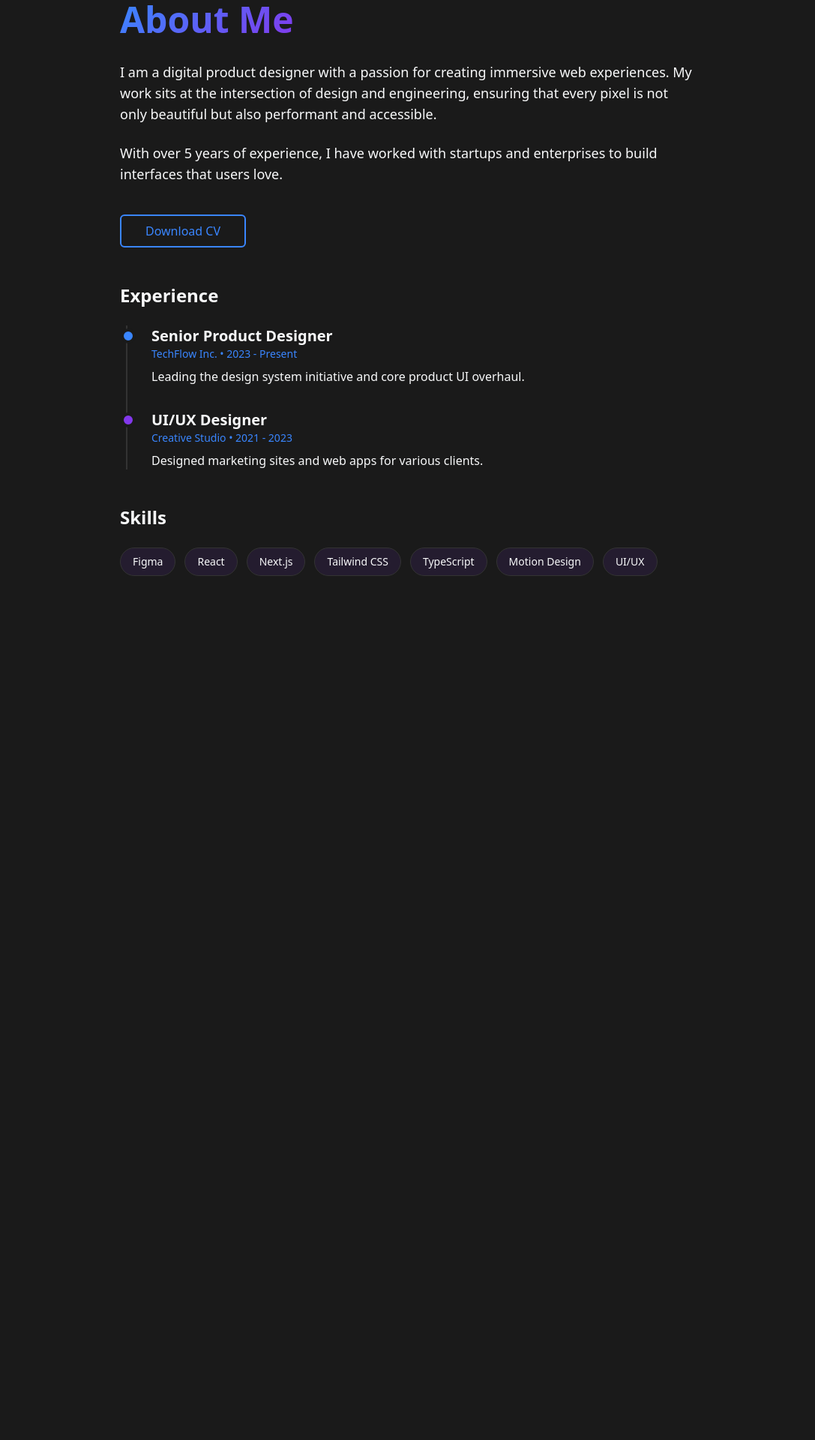
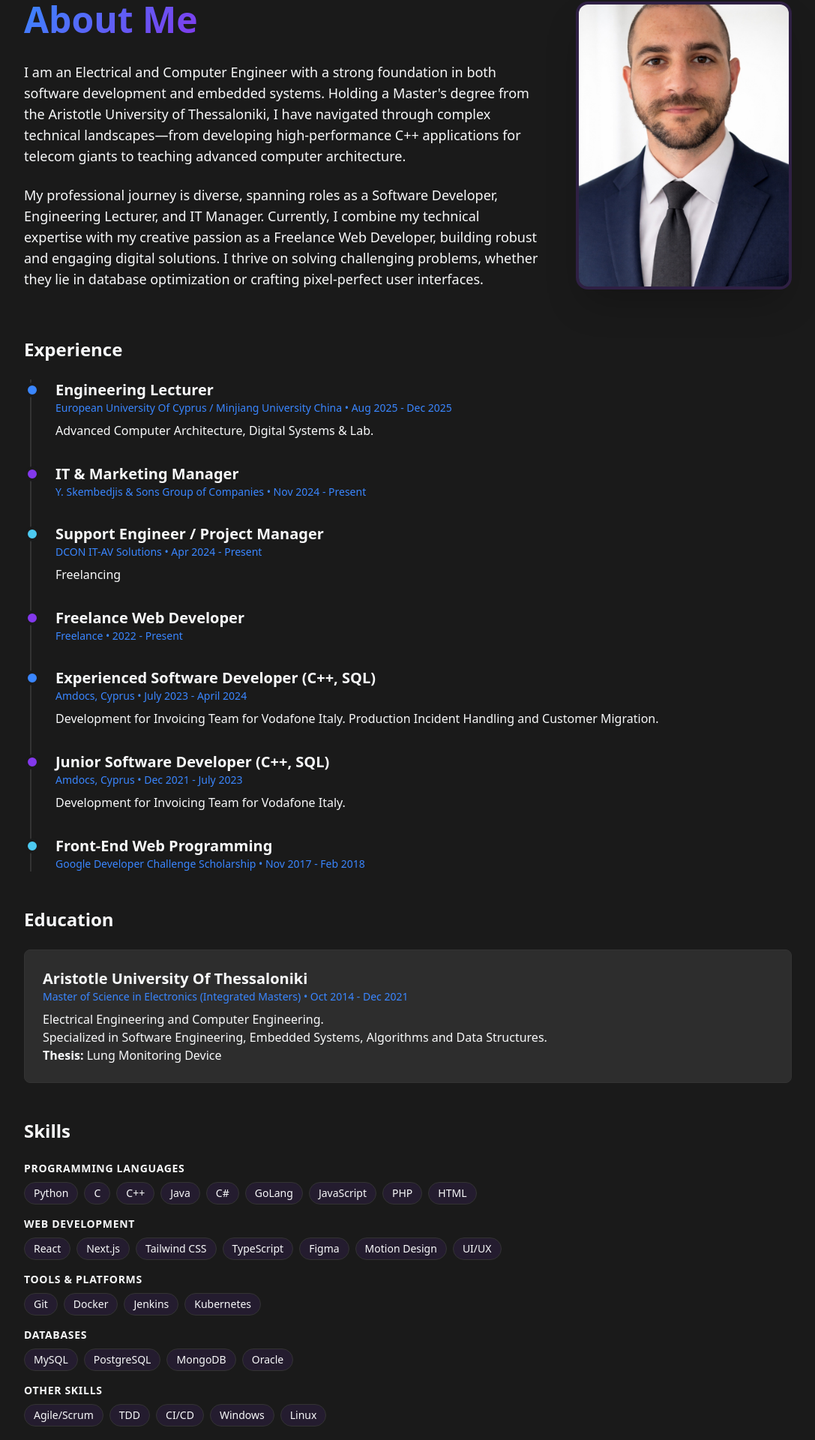
Before and after one commit to georgiougt/My-Portfolio, a Next.js app: page /about in a window 1280 px wide. Shown: the part 126-2046 px from the top of the page at 75% size, without its empty margins (96-1183 px from the left). Before the commit the page ends 974 px from the top, so only its background shows below. Built offline with nearby package versions, Linux system fonts and the light colour scheme.

Commit message:
Update About page, Contact form, Theme toggle, and fix hydration error

```diff
--- a/app/about/page.tsx
+++ b/app/about/page.tsx
@@ -1,30 +1,44 @@
+import Image from "next/image";
 import { Navbar } from "@/components/layout/Navbar";
-import { Button } from "@/components/ui/Button";
 
 export default function About() {
     return (
         <main className="min-h-screen bg-background text-foreground pb-20">
             <Navbar />
             <div className="container mx-auto px-4 pt-32">
-                <div className="mx-auto max-w-3xl">
+                <div className="mx-auto max-w-5xl">
+                    <div className="flex flex-col md:flex-row gap-12 items-start mb-16">
+                        <div className="flex-1">
                             <h1 className="mb-8 text-4xl font-bold md:text-5xl">
                                 <span className="text-gradient">About Me</span>
                             </h1>
 
-                    <div className="mb-12 space-y-6 text-lg text-muted-foreground">
+                            <div className="space-y-6 text-lg text-muted-foreground">
                                 <p>
-                            I am a digital product designer with a passion for creating immersive web experiences.
-                            My work sits at the intersection of design and engineering, ensuring that every pixel
-                            is not only beautiful but also performant and accessible.
+                                    I am an Electrical and Computer Engineer with a strong foundation in both software development and embedded systems.
+                                    Holding a Master&apos;s degree from the Aristotle University of Thessaloniki, I have navigated through complex technical landscapes—from developing high-performance C++ applications for telecom giants to teaching advanced computer architecture.
                                 </p>
                                 <p>
-                            With over 5 years of experience, I have worked with startups and enterprises to build
-                            interfaces that users love.
+                                    My professional journey is diverse, spanning roles as a Software Developer, Engineering Lecturer, and IT Manager.
+                                    Currently, I combine my technical expertise with my creative passion as a Freelance Web Developer, building robust and engaging digital solutions.
+                                    I thrive on solving challenging problems, whether they lie in database optimization or crafting pixel-perfect user interfaces.
                                 </p>
-                        <div className="pt-4">
-                            <Button variant="outline" asChild>
-                                <a href="#" download>Download CV</a>
-                            </Button>
+                            </div>
+                        </div>
+
+                        <div className="shrink-0 relative">
+                            {/* Profile Image Frame */}
+                            <div className="relative w-64 h-80 md:w-72 md:h-96 rounded-2xl overflow-hidden border-4 border-secondary/20 shadow-2xl transition-transform duration-500 hover:scale-[1.02]">
+                                <Image
+                                    src="/profile.jpg"
+                                    alt="George Georgiou"
+                                    fill
+                                    className="object-cover"
+                                    priority
+                                />
+                            </div>
+                            {/* Decorative backdrop */}
+                            <div className="absolute inset-0 w-full h-full rounded-2xl bg-primary/10 -z-10 scale-95 translate-x-4 translate-y-4" />
                         </div>
                     </div>
 
@@ -33,28 +47,116 @@ export default function About() {
                         {/* Timeline Items */}
                         <div className="relative">
                             <div className="absolute -left-[41px] top-1 h-5 w-5 rounded-full bg-primary border-4 border-background" />
-                            <h3 className="text-xl font-semibold">Senior Product Designer</h3>
-                            <p className="text-sm text-primary">TechFlow Inc. • 2023 - Present</p>
-                            <p className="mt-2 text-muted-foreground">Leading the design system initiative and core product UI overhaul.</p>
+                            <h3 className="text-xl font-semibold">Engineering Lecturer</h3>
+                            <p className="text-sm text-primary">European University Of Cyprus / Minjiang University China • Aug 2025 - Dec 2025</p>
+                            <p className="mt-2 text-muted-foreground">Advanced Computer Architecture, Digital Systems & Lab.</p>
                         </div>
                         <div className="relative">
                             <div className="absolute -left-[41px] top-1 h-5 w-5 rounded-full bg-secondary border-4 border-background" />
-                            <h3 className="text-xl font-semibold">UI/UX Designer</h3>
-                            <p className="text-sm text-primary">Creative Studio • 2021 - 2023</p>
-                            <p className="mt-2 text-muted-foreground">Designed marketing sites and web apps for various clients.</p>
+                            <h3 className="text-xl font-semibold">IT & Marketing Manager</h3>
+                            <p className="text-sm text-primary">Y. Skembedjis & Sons Group of Companies • Nov 2024 - Present</p>
+                        </div>
+                        <div className="relative">
+                            <div className="absolute -left-[41px] top-1 h-5 w-5 rounded-full bg-accent border-4 border-background" />
+                            <h3 className="text-xl font-semibold">Support Engineer / Project Manager</h3>
+                            <p className="text-sm text-primary">DCON IT-AV Solutions • Apr 2024 - Present</p>
+                            <p className="mt-2 text-muted-foreground">Freelancing</p>
+                        </div>
+
+                        <div className="relative">
+                            <div className="absolute -left-[41px] top-1 h-5 w-5 rounded-full bg-secondary border-4 border-background" />
+                            <h3 className="text-xl font-semibold">Freelance Web Developer</h3>
+                            <p className="text-sm text-primary">Freelance • 2022 - Present</p>
+                        </div>
+                        <div className="relative">
+                            <div className="absolute -left-[41px] top-1 h-5 w-5 rounded-full bg-primary border-4 border-background" />
+                            <h3 className="text-xl font-semibold">Experienced Software Developer (C++, SQL)</h3>
+                            <p className="text-sm text-primary">Amdocs, Cyprus • July 2023 - April 2024</p>
+                            <p className="mt-2 text-muted-foreground">
+                                Development for Invoicing Team for Vodafone Italy. Production Incident Handling and Customer Migration.
+                            </p>
+                        </div>
+                        <div className="relative">
+                            <div className="absolute -left-[41px] top-1 h-5 w-5 rounded-full bg-secondary border-4 border-background" />
+                            <h3 className="text-xl font-semibold">Junior Software Developer (C++, SQL)</h3>
+                            <p className="text-sm text-primary">Amdocs, Cyprus • Dec 2021 - July 2023</p>
+                            <p className="mt-2 text-muted-foreground">Development for Invoicing Team for Vodafone Italy.</p>
+                        </div>
+                        <div className="relative">
+                            <div className="absolute -left-[41px] top-1 h-5 w-5 rounded-full bg-accent border-4 border-background" />
+                            <h3 className="text-xl font-semibold">Front-End Web Programming</h3>
+                            <p className="text-sm text-primary">Google Developer Challenge Scholarship • Nov 2017 - Feb 2018</p>
+                        </div>
+                    </div>
+
+                    <h2 className="mb-6 mt-12 text-2xl font-bold">Education</h2>
+                    <div className="space-y-4">
+                        <div className="rounded-lg border border-border bg-card p-6">
+                            <h3 className="text-xl font-semibold">Aristotle University Of Thessaloniki</h3>
+                            <p className="text-sm text-primary">Master of Science in Electronics (Integrated Masters) • Oct 2014 - Dec 2021</p>
+                            <p className="mt-2 text-muted-foreground">
+                                Electrical Engineering and Computer Engineering. <br />
+                                Specialized in Software Engineering, Embedded Systems, Algorithms and Data Structures. <br />
+                                <strong>Thesis:</strong> Lung Monitoring Device
+                            </p>
                         </div>
                     </div>
 
                     <h2 className="mb-6 mt-12 text-2xl font-bold">Skills</h2>
-                    <div className="flex flex-wrap gap-3">
-                        {['Figma', 'React', 'Next.js', 'Tailwind CSS', 'TypeScript', 'Motion Design', 'UI/UX'].map(skill => (
-                            <span key={skill} className="rounded-full bg-secondary/10 px-4 py-2 text-sm font-medium hover:bg-secondary/20 hover:text-primary cursor-default border border-border transition-colors text-foreground">
+                    <div className="space-y-4">
+                        <div>
+                            <h3 className="mb-2 text-sm font-semibold uppercase tracking-wider text-muted-foreground">Programming Languages</h3>
+                            <div className="flex flex-wrap gap-2">
+                                {['Python', 'C', 'C++', 'Java', 'C#', 'GoLang', 'JavaScript', 'PHP', 'HTML'].map(skill => (
+                                    <span key={skill} className="rounded-full bg-secondary/10 px-3 py-1 text-sm font-medium border border-border text-foreground">
+                                        {skill}
+                                    </span>
+                                ))}
+                            </div>
+                        </div>
+                        <div>
+                            <h3 className="mb-2 text-sm font-semibold uppercase tracking-wider text-muted-foreground">Web Development</h3>
+                            <div className="flex flex-wrap gap-2">
+                                {['React', 'Next.js', 'Tailwind CSS', 'TypeScript', 'Figma', 'Motion Design', 'UI/UX'].map(skill => (
+                                    <span key={skill} className="rounded-full bg-secondary/10 px-3 py-1 text-sm font-medium border border-border text-foreground">
+                                        {skill}
+                                    </span>
+                                ))}
+                            </div>
+                        </div>
+                        <div>
+                            <h3 className="mb-2 text-sm font-semibold uppercase tracking-wider text-muted-foreground">Tools & Platforms</h3>
+                            <div className="flex flex-wrap gap-2">
+                                {['Git', 'Docker', 'Jenkins', 'Kubernetes'].map(skill => (
+                                    <span key={skill} className="rounded-full bg-secondary/10 px-3 py-1 text-sm font-medium border border-border text-foreground">
+                                        {skill}
+                                    </span>
+                                ))}
+                            </div>
+                        </div>
+                        <div>
+                            <h3 className="mb-2 text-sm font-semibold uppercase tracking-wider text-muted-foreground">Databases</h3>
+                            <div className="flex flex-wrap gap-2">
+                                {['MySQL', 'PostgreSQL', 'MongoDB', 'Oracle'].map(skill => (
+                                    <span key={skill} className="rounded-full bg-secondary/10 px-3 py-1 text-sm font-medium border border-border text-foreground">
+                                        {skill}
+                                    </span>
+                                ))}
+                            </div>
+                        </div>
+                        <div>
+                            <h3 className="mb-2 text-sm font-semibold uppercase tracking-wider text-muted-foreground">Other Skills</h3>
+                            <div className="flex flex-wrap gap-2">
+                                {['Agile/Scrum', 'TDD', 'CI/CD', 'Windows', 'Linux'].map(skill => (
+                                    <span key={skill} className="rounded-full bg-secondary/10 px-3 py-1 text-sm font-medium border border-border text-foreground">
                                         {skill}
                                     </span>
                                 ))}
                             </div>
                         </div>
                     </div>
+                </div>
+            </div>
         </main>
     );
 }
--- a/app/contact/page.tsx
+++ b/app/contact/page.tsx
@@ -16,11 +16,15 @@ export default function Contact() {
                     </p>
 
                     <Card className="p-8">
-                        <form className="space-y-6">
+                        {/*
+                          Form functional with user provided ID
+                        */}
+                        <form className="space-y-6" action="https://formspree.io/f/maqbkqzg" method="POST">
                             <div className="space-y-2">
                                 <label htmlFor="name" className="text-sm font-medium text-foreground">Name</label>
                                 <input
                                     id="name"
+                                    name="name"
                                     type="text"
                                     placeholder="Your Name"
                                     className="w-full rounded-md border border-border bg-background/50 px-4 py-2 text-foreground placeholder:text-muted-foreground focus:border-primary focus:outline-none focus:ring-1 focus:ring-primary transition-all"
@@ -30,6 +34,7 @@ export default function Contact() {
                                 <label htmlFor="email" className="text-sm font-medium text-foreground">Email</label>
                                 <input
                                     id="email"
+                                    name="email"
                                     type="email"
                                     placeholder="your@email.com"
                                     className="w-full rounded-md border border-border bg-background/50 px-4 py-2 text-foreground placeholder:text-muted-foreground focus:border-primary focus:outline-none focus:ring-1 focus:ring-primary transition-all"
@@ -39,6 +44,7 @@ export default function Contact() {
                                 <label htmlFor="message" className="text-sm font-medium text-foreground">Message</label>
                                 <textarea
                                     id="message"
+                                    name="message"
                                     rows={4}
                                     placeholder="Tell me about your project..."
                                     className="w-full rounded-md border border-border bg-background/50 px-4 py-2 text-foreground placeholder:text-muted-foreground focus:border-primary focus:outline-none focus:ring-1 focus:ring-primary resize-none transition-all"
--- a/app/layout.tsx
+++ b/app/layout.tsx
@@ -14,8 +14,8 @@ const outfit = Outfit({
 });
 
 export const metadata: Metadata = {
-  title: "Georg - Digital Product Designer",
-  description: "Portfolio and Showroom",
+  title: "George Georgiou Portfolio",
+  description: "Digital Product Designer Portfolio",
 };
 
 export default function RootLayout({
@@ -24,7 +24,7 @@ export default function RootLayout({
   children: React.ReactNode;
 }>) {
   return (
-    <html lang="en">
+    <html lang="en" suppressHydrationWarning>
       <body
         className={`${inter.variable} ${outfit.variable} antialiased bg-background text-foreground`}
       >
--- a/components/layout/Navbar.tsx
+++ b/components/layout/Navbar.tsx
@@ -19,7 +19,7 @@ export function Navbar() {
         <nav className="fixed top-0 left-0 right-0 z-50 border-b border-border bg-background/80 backdrop-blur-md transition-colors duration-300">
             <div className="container mx-auto flex items-center justify-between px-6 py-4">
                 <Link href="/" className="text-2xl font-bold text-gradient">
-                    Portfolio
+                    George Georgiou Portfolio
                 </Link>
                 <div className="hidden md:flex items-center gap-8">
                     <Link href="/" className="text-sm font-medium hover:text-primary transition-colors">Home</Link>
--- a/components/ui/Button.tsx
+++ b/components/ui/Button.tsx
@@ -4,7 +4,7 @@ import { cn } from '@/lib/utils';
 
 interface ButtonProps extends React.ButtonHTMLAttributes<HTMLButtonElement> {
     variant?: 'primary' | 'secondary' | 'outline' | 'ghost' | 'gradient';
-    size?: 'sm' | 'md' | 'lg';
+    size?: 'sm' | 'md' | 'lg' | 'icon';
     asChild?: boolean;
 }
 
@@ -23,6 +23,7 @@ export const Button = React.forwardRef<HTMLButtonElement, ButtonProps>(
             sm: 'h-9 px-4 text-sm',
             md: 'h-11 px-8 text-base',
             lg: 'h-14 px-10 text-lg',
+            icon: 'h-10 w-10 p-2',
         };
 
         return (
```
Also changed, not shown: public/profile.jpg (added). Lines whose indentation alone changed are shown as unchanged.
